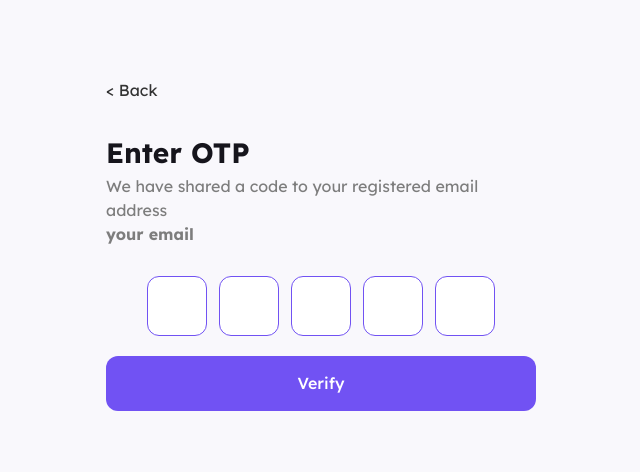
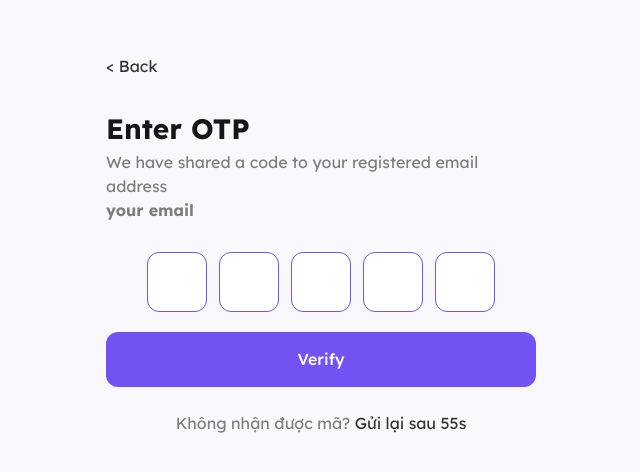
Before and after one commit to huyleo03/HRMS, a React (Create React App) app in the folder Frontend/: page /otp-page in a window 1280 px wide. Shown: the part 156-628 px from the top of the page, without its empty margins (319-959 px from the left). Built offline with nearby package versions, Linux system fonts and the light colour scheme.

Commit message:
giới hạn lượt ấn nhận otp

```diff
--- a/Frontend/src/pages/Authentication/OtpPage.js
+++ b/Frontend/src/pages/Authentication/OtpPage.js
@@ -6,9 +6,18 @@ import axios from "axios";
 export default function OtpPage() {
   const [otp, setOtp] = useState(new Array(5).fill(""));
   const [isSubmitting, setIsSubmitting] = useState(false);
+  const [countdown, setCountdown] = useState(60);
   const navigate = useNavigate();
   const location = useLocation();
   const email = location.state?.email;
+
+  useEffect(() => {
+    if (countdown <= 0) return;
+    const timer = setInterval(() => {
+      setCountdown((prevCountdown) => prevCountdown - 1);
+    }, 1000);
+    return () => clearInterval(timer);
+  }, [countdown]);
 
   const handleChange = (value, index) => {
     if (/^[0-9]?$/.test(value)) {
@@ -20,6 +29,25 @@ export default function OtpPage() {
         const nextInput = document.getElementById(`otp-${index + 1}`);
         nextInput?.focus();
       }
+    }
+  };
+
+  const handleResendOtp = async () => {
+    if (countdown > 0) return;
+
+    try {
+      await axios.post(
+        `${process.env.REACT_APP_API_URL_BACKEND}/auth/forgot-password`,
+        { email }
+      );
+      toast.success("Một mã OTP mới đã được gửi đến email của bạn.");
+      setCountdown(60);
+    } catch (error) {
+      const errorMessage =
+        error.response?.data?.message ||
+        error.message ||
+        "Không thể gửi lại OTP";
+      toast.error(errorMessage);
     }
   };
 
@@ -138,6 +166,7 @@ export default function OtpPage() {
         {/* Verify button */}
         <button
           onClick={handleVerify}
+          disabled={isSubmitting}
           style={{
             width: "100%",
             height: 55,
@@ -147,13 +176,33 @@ export default function OtpPage() {
             borderRadius: 12,
             fontSize: 16,
             fontWeight: 500,
-            cursor: "pointer",
+            cursor: isSubmitting ? "not-allowed" : "pointer",
             boxSizing: "border-box",
             display: "block",
+            opacity: isSubmitting ? 0.7 : 1,
           }}
         >
-          Verify
+          {isSubmitting ? "Đang xác thực..." : "Verify"}
         </button>
+
+        <div style={{ marginTop: 24, textAlign: "center", color: "#7d7d7d" }}>
+          Không nhận được mã?{" "}
+          {countdown > 0 ? (
+            <span style={{ color: "#333" }}>Gửi lại sau {countdown}s</span>
+          ) : (
+            <span
+              onClick={handleResendOtp}
+              style={{
+                color: "#7152F3",
+                fontWeight: 500,
+                cursor: "pointer",
+                textDecoration: "underline",
+              }}
+            >
+              Gửi lại mã
+            </span>
+          )}
+        </div>
       </div>
     </div>
   );
```
